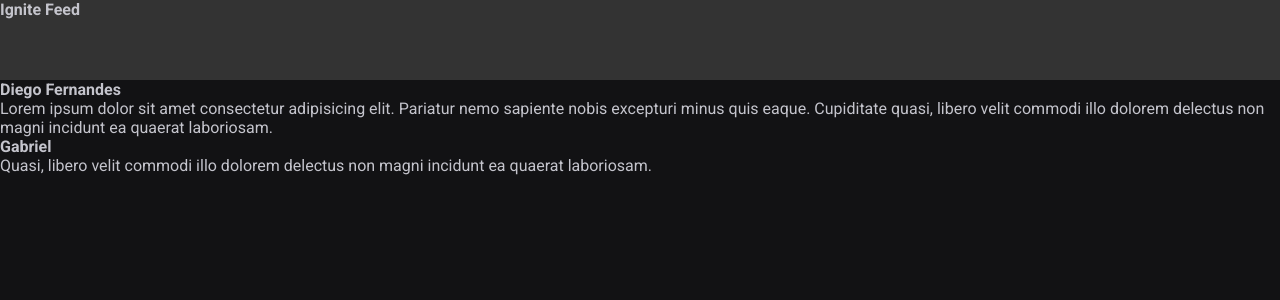
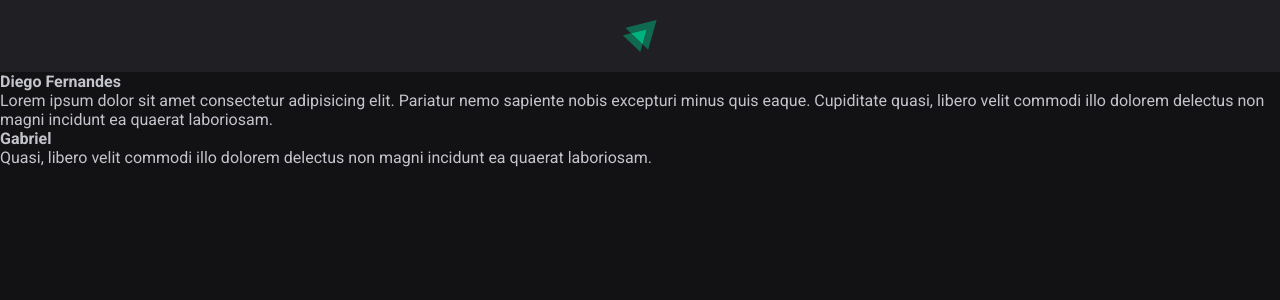
Before and after one commit to viniciusmb17/simple-posts, a React (Vite) app: page / in a window 1280 px wide. Shown: the top 300 px of the page. Built offline with nearby package versions, Linux system fonts and the light colour scheme.

Commit message:
Inicio de ajustes no Header

```diff
--- a/src/components/Header.jsx
+++ b/src/components/Header.jsx
@@ -1,9 +1,11 @@
 import styles from './Header.module.css'
+
+import igniteLogo from '../assets/ignite-logo.svg'
 
 export function Header() {
   return (
     <header className={styles.header}>
-      <strong>Ignite Feed</strong>
+      <img src={igniteLogo} alt="Logotipo do Ignite" />
     </header>
   )
 }
--- a/src/components/Header.module.css
+++ b/src/components/Header.module.css
@@ -1,4 +1,10 @@
 .header {
-  background: #333;
-  height: 80px;
+  background: var(--gray-800);
+  display: flex;
+  justify-content: center;
+  padding: 1.25rem 0;
 }
+
+.header img {
+  height: 2rem;
+}
```
Also changed, not shown: src/assets/ignite-logo.svg (added).
